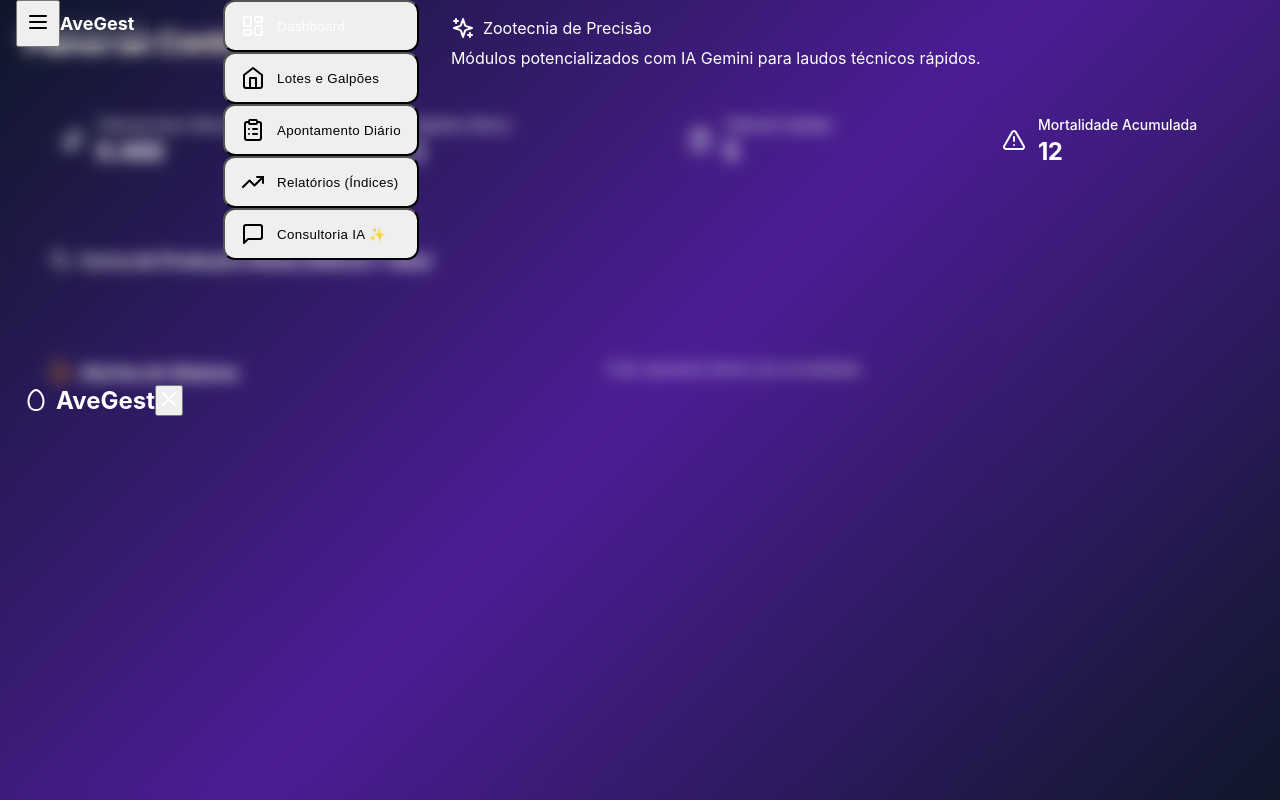
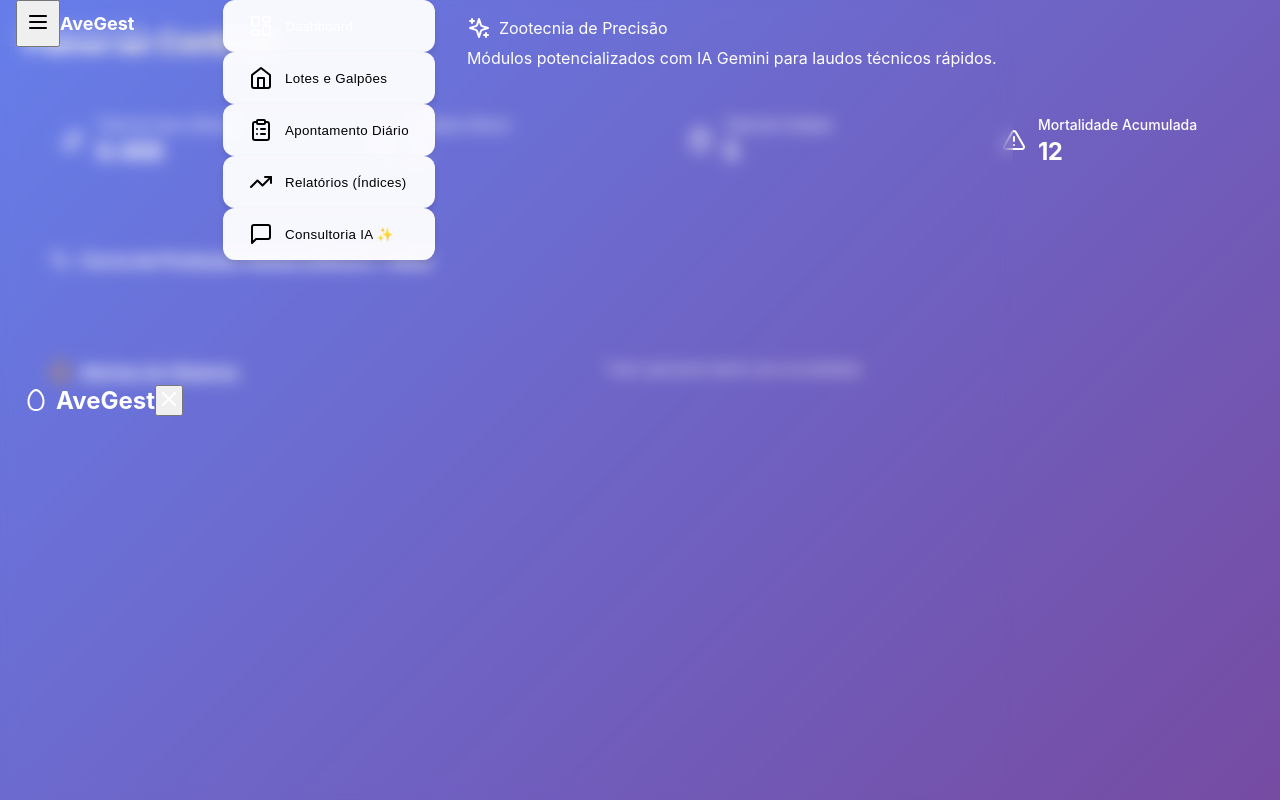
Before and after one commit to vgasparini-dev/avesgest, a React (Vite) app: page / in a window 1280 px wide. Built offline with nearby package versions, Linux system fonts and the light colour scheme.

Commit message:
Add global styles to modern-design.css
Added global styles with !important to override Tailwind styles.

```diff
--- a/src/modern-design.css
+++ b/src/modern-design.css
@@ -369,3 +369,28 @@ body {
 ::-webkit-scrollbar-thumb:hover {
   background: linear-gradient(135deg, #fb923c 0%, #f59e0b 100%);
 }
+
+
+/* ========== ESTILOS GLOBAIS FORÇADOS ========== */
+/* Aplicando estilos com !important para sobrescrever Tailwind */
+
+#root {
+  background: linear-gradient(135deg, #667eea 0%, #764ba2 100%) !important;
+  min-height: 100vh !important;
+}
+
+/* Estilo para todos os botões de navegação */
+button[class*="bg-"] {
+  background: rgba(255, 255, 255, 0.95) !important;
+  border: 2px solid transparent !important;
+  border-radius: 12px !important;
+  padding: 0.75rem 1.5rem !important;
+  transition: all 0.3s ease !important;
+  box-shadow: 0 4px 6px rgba(0, 0, 0, 0.1) !important;
+}
+
+button[class*="bg-"]:hover {
+  background: rgba(255, 255, 255, 1) !important;
+  transform: translateY(-2px) !important;
+  box-shadow: 0 6px 12px rgba(0, 0, 0, 0.15) !important;
+}
```
